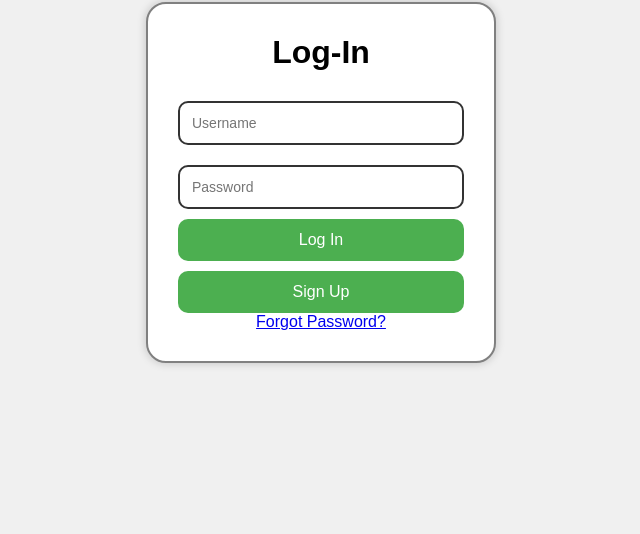
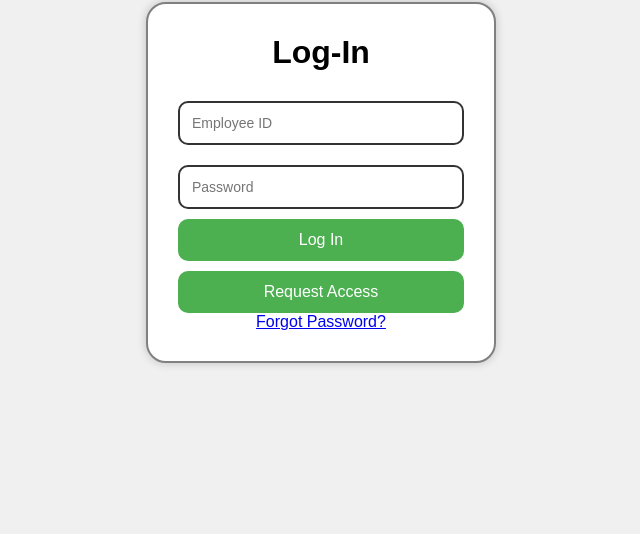
Before and after one commit to z3n0n69/Coffee-Shop-Manager, a Flask app: template templates/login.html in a window 1280 px wide. Shown: the part 266-800 px from the top of the page, without its empty margins (319-959 px from the left). Run offline with Flask 3, Linux system fonts and the light colour scheme; the template is opened without the code that fills it, so the values that code supplies are empty.

Commit message:
Update login.html
Just changed the layoutand js connectivity

```diff
--- a/templates/login.html
+++ b/templates/login.html
@@ -23,7 +23,7 @@
 
         <form onsubmit="handleLogin(event)">
             <!-- username field -->
-            <input type="text" id="username" placeholder="Username" required />
+            <input type="text" id="username" placeholder="Employee ID" required />
 
             <!-- password field -->
             <input type="password" id="password" placeholder="Password" required />
@@ -34,7 +34,7 @@
             <div class="spacing"></div>
 
             <!-- sign up redirect -->
-            <button onclick="window.location.href='signup.html'" type="button">Sign Up</button>
+            <button onclick="window.location.href='signup.html'" type="button">Request Access</button>
 
             <!-- forgot password -->
             <div class="forgot-password">
@@ -48,10 +48,10 @@
   <div class="modal-content">
     <span class="close" onclick="closeResetModal()">&times;</span>
     <h2>Reset Password</h2>
-    <p>Enter email to receive a reset link</p>
-    <input type="email" id="reset-email" placeholder="Enter your email" required />
-    <button onclick="sendResetLink()">Send Reset Link</button>
-    <p id="resetMessage">Email Sent Successfully!</p>
+    <p>Enter Employee ID for Request</p>
+    <input type="ID" id="reset-notif" placeholder="Enter Employee ID" required />
+    <button onclick="sendResetLink()">Send Reset Password Notice</button>
+    <p id="resetMessage">Password Reset Request Sent</p>
   </div>
 </div>
 
@@ -68,7 +68,7 @@
 </div>
 </div>
 
-<script src="javascript/login-script.js"></script>
+<script src="jscript/login.js"></script>
 
 </body>
 </html>
```
